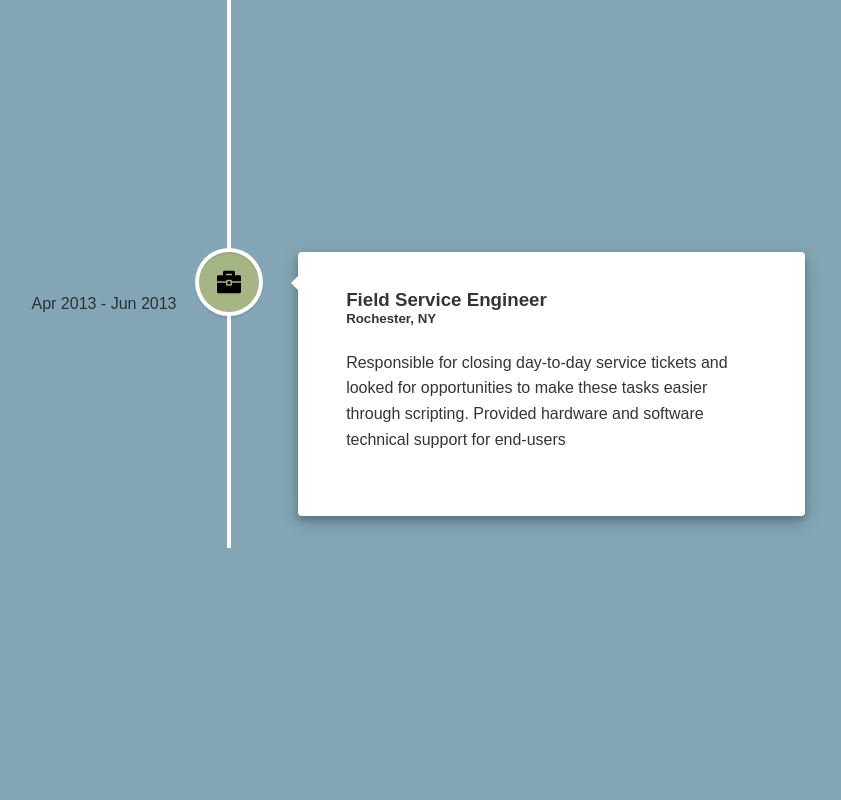
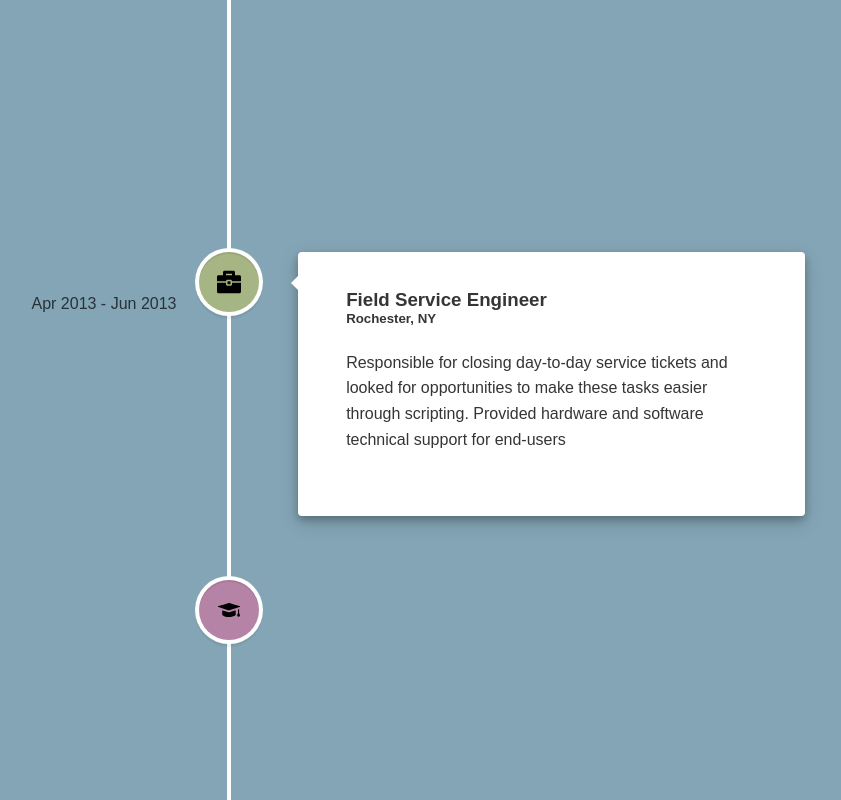
Before and after one commit to Chris-Marasco/resume-portfolio, a React (Create React App) app in the folder resume/: page / in a window 1280 px wide. Shown: the part 1696-2496 px from the top of the page, without its empty margins (411-1252 px from the left). Before the commit the page ends 2244 px from the top, so only its background shows below. Built offline with nearby package versions, Linux system fonts and the light colour scheme.

Commit message:
Added RIT and fixed icons

```diff
--- a/resume/src/data.js
+++ b/resume/src/data.js
@@ -24,7 +24,7 @@ const timelineElements = [
     description: "Refined skills in full stack web development.",
     buttonText: "",
     date: "Jan 2017 - Jan 2028",
-    icon: "work",
+    icon: "school",
   },
   {
     id: 4,
@@ -52,6 +52,15 @@ const timelineElements = [
     date: "Apr 2013 - Jun 2013",
     icon: "work",
   },
+  {
+    id: 7,
+    title: "Kaplan University",
+    location: "Rochester NY",
+    description: "B.S. Information Technology; Minor in Criminal Justice",
+    buttonText: "",
+    date: "Sep 2007 - Nov 2012",
+    icon: "school",
+  },
 ];
 
 export default timelineElements;
```
